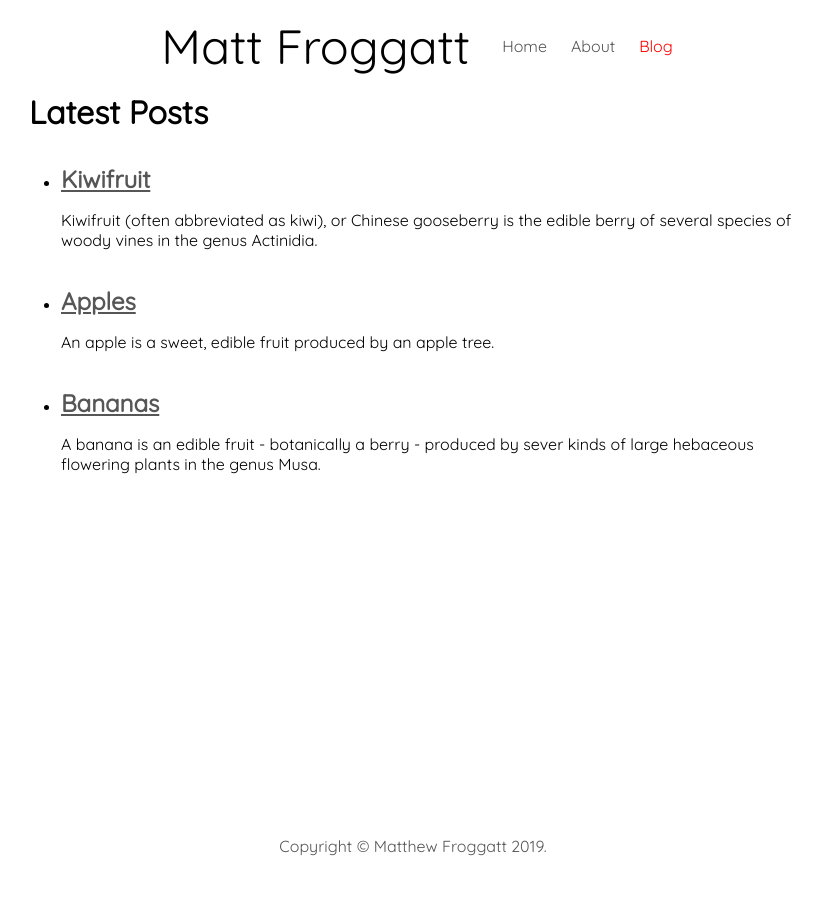
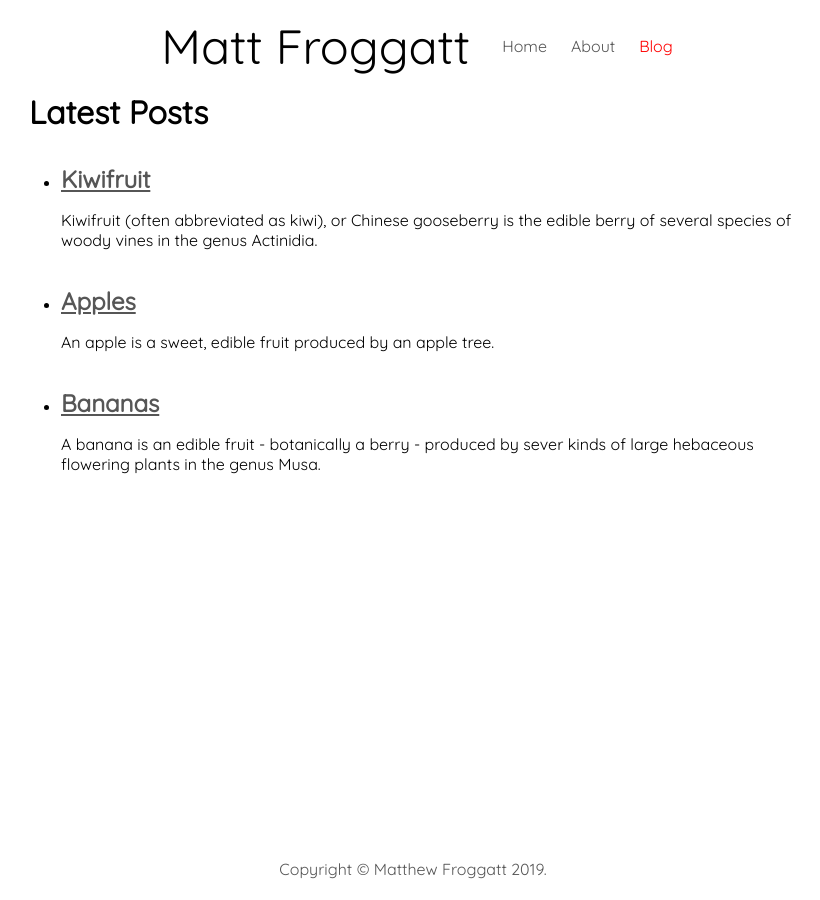
Before and after one commit to matt-froggatt/matt-froggatt.github.io, a Jekyll site: the page built from blog.html, in a window 1280 px wide. Shown: the whole page, without its empty margins (227-1047 px from the left). Built offline with Jekyll 4.4.1, drawn with Linux system fonts in a browser that asks for light colours.

Commit message:
Changed some minor spacing on the footer.

```diff
--- a/_sass/main.scss
+++ b/_sass/main.scss
@@ -46,7 +46,7 @@ hr{
 }
 
 #body_wrapper{
-	min-height: 90vh;
+	min-height: 93vh;
 }
 
 #footer{
@@ -54,7 +54,7 @@ hr{
 	justify-content: center;
 	align-items: center;
 	width: 100%;
-	height: 8vh;
+	height: 7vh;
 	//background: lightgray;
 	border-top-left-radius: 10px;
 	border-top-right-radius: 10px;
```
